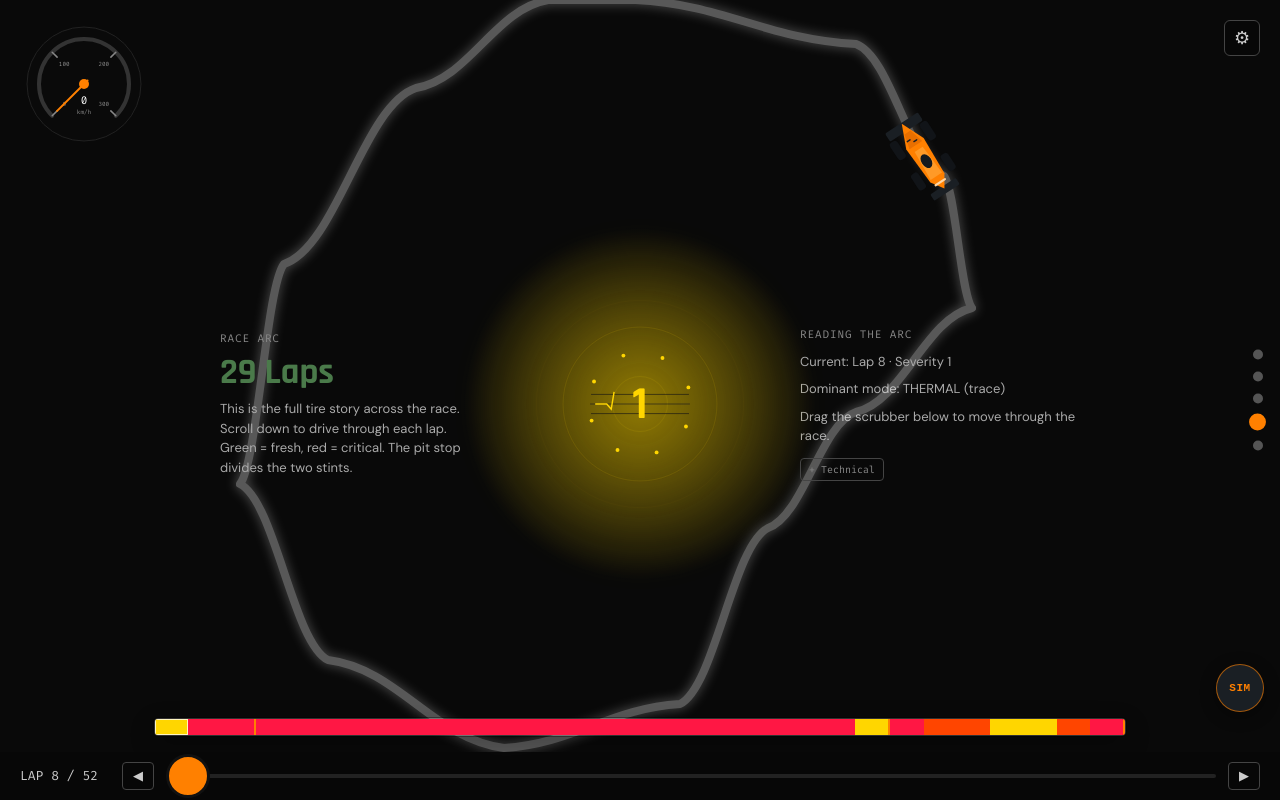
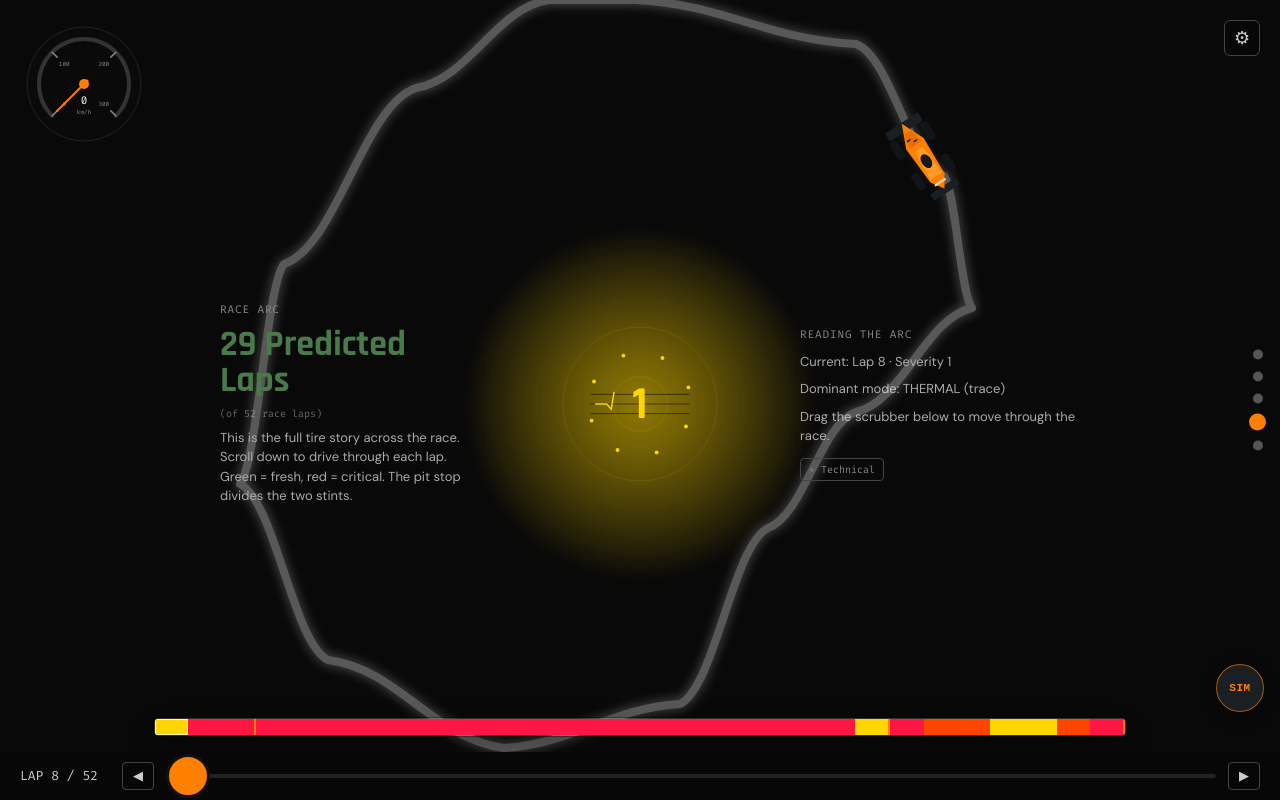
Before and after one commit to Hussain-coder-eng/LatentLap-AI, a Next.js app in the folder dashboard/: page / in a window 1280 px wide. Both pictures are taken after a click on the button 1257 px from the left and 423 px from the top of the page. Shown: the part 1920-2720 px from the top of the page. Built offline with nearby package versions, Linux system fonts and the light colour scheme.

Commit message:
feat: [US-003] - Clarify Race Arc lap count as dataset prediction count

```diff
--- a/dashboard/app/components/CalloutLeft.tsx
+++ b/dashboard/app/components/CalloutLeft.tsx
@@ -8,6 +8,7 @@ export interface CalloutLeftContent {
   label: string
   value: string
   valueColor?: string
+  subAnnotation?: string
   explanation: string
 }
 
@@ -96,6 +97,18 @@ export function CalloutLeft({ content, visible }: CalloutLeftProps) {
         >
           {content.value}
         </div>
+        {content.subAnnotation && (
+          <div
+            style={{
+              fontFamily: "'Fira Code', monospace",
+              fontSize: 10,
+              color: '#666',
+              lineHeight: 1.3,
+            }}
+          >
+            {content.subAnnotation}
+          </div>
+        )}
         <div
           style={{
             fontFamily: "'DM Sans', sans-serif",
--- a/dashboard/app/components/ScrollStage.tsx
+++ b/dashboard/app/components/ScrollStage.tsx
@@ -236,8 +236,9 @@ export default function ScrollStage() {
     {
       left: {
         label: 'Race Arc',
-        value: `${totalLaps} Laps`,
+        value: `${totalLaps} Predicted Laps`,
         valueColor: '#4a7a4a',
+        subAnnotation: '(of 52 race laps)',
         explanation: 'This is the full tire story across the race. Scroll down to drive through each lap. Green = fresh, red = critical. The pit stop divides the two stints.',
       },
       right: {
```
